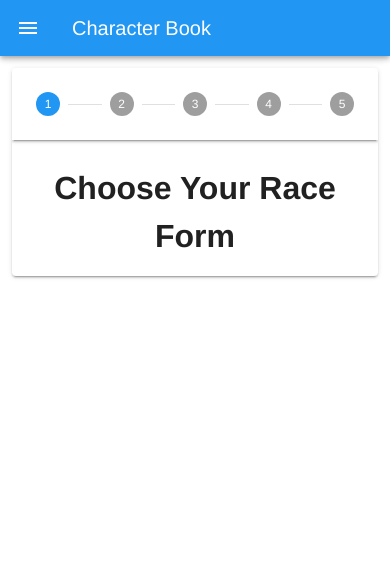
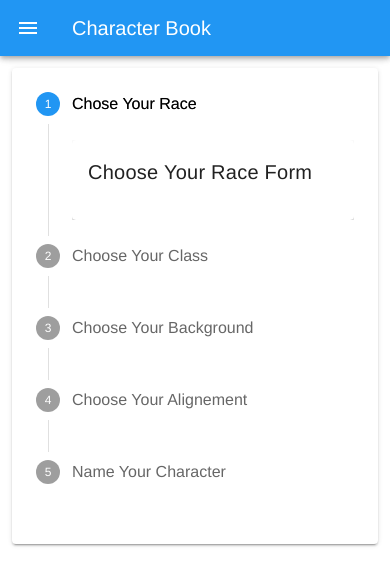
Before and after one commit to ced210/CharacterBook, a Vue app in the folder character-book/: page /#/character-creation in a window 390 px wide. Shown: the top 584 px of the page. Built offline with nearby package versions, Linux system fonts and the light colour scheme.

Commit message:
Character Creation adapt Stepper mobile

```diff
--- a/character-book/src/components/ChooseRaceForm.vue
+++ b/character-book/src/components/ChooseRaceForm.vue
@@ -1,5 +1,8 @@
 <template>
-  <div class="about">
-    <h1>Choose Your Race Form</h1>
-  </div>
+  <v-card>
+    <v-card-title>Choose Your Race Form</v-card-title>
+    <v-card-text>
+      <v-form> </v-form>
+    </v-card-text>
+  </v-card>
 </template>
--- a/character-book/src/views/CharacterCreation.vue
+++ b/character-book/src/views/CharacterCreation.vue
@@ -1,6 +1,10 @@
 <template>
-  <v-stepper non-linear>
-    <v-stepper-header>
+  <v-stepper
+    v-model="step"
+    non-linear
+    :vertical="$vuetify.breakpoint.smAndDown"
+  >
+    <v-stepper-header v-if="!$vuetify.breakpoint.smAndDown">
       <v-stepper-step editable step="1">
         Chose Your Race
       </v-stepper-step>
@@ -21,6 +25,10 @@
         Name Your Character
       </v-stepper-step>
     </v-stepper-header>
+    <div v-else>
+      <v-stepper-step editable step="1">
+        Chose Your Race
+      </v-stepper-step>
       <v-stepper-content step="1">
         <choose-race-form
           @save="
@@ -30,6 +38,70 @@
           "
         />
       </v-stepper-content>
+      <v-stepper-step editable step="2">
+        Choose Your Class
+      </v-stepper-step>
+      <v-stepper-content step="2">
+        <v-card>
+          <v-card-title>Choose Your Class</v-card-title>
+        </v-card>
+      </v-stepper-content>
+      <v-stepper-step editable step="3">
+        Choose Your Background
+      </v-stepper-step>
+      <v-stepper-content step="3">
+        <v-card>
+          <v-card-title>Choose Your Background</v-card-title>
+        </v-card>
+      </v-stepper-content>
+      <v-stepper-step step="4" editable>
+        Choose Your Alignement
+      </v-stepper-step>
+      <v-stepper-content step="4">
+        <v-card>
+          <v-card-title>Choose Your Alignement</v-card-title>
+        </v-card>
+      </v-stepper-content>
+      <v-stepper-step step="5" editable>
+        Name Your Character
+      </v-stepper-step>
+      <v-stepper-content step="5">
+        <v-card>
+          <v-card-title>Name Your Character</v-card-title>
+        </v-card>
+      </v-stepper-content>
+    </div>
+    <v-stepper-items v-if="!$vuetify.breakpoint.smAndDown">
+      <v-stepper-content step="1">
+        <choose-race-form
+          @save="
+            () => {
+              console.log('oh hi mark');
+            }
+          "
+        />
+      </v-stepper-content>
+      <v-stepper-content step="2">
+        <v-card>
+          <v-card-title>Choose Your Class</v-card-title>
+        </v-card>
+      </v-stepper-content>
+      <v-stepper-content step="3">
+        <v-card>
+          <v-card-title>Choose Your Background</v-card-title>
+        </v-card>
+      </v-stepper-content>
+      <v-stepper-content step="4">
+        <v-card>
+          <v-card-title>Choose Your Alignement</v-card-title>
+        </v-card>
+      </v-stepper-content>
+      <v-stepper-content step="5">
+        <v-card>
+          <v-card-title>Name Your Character</v-card-title>
+        </v-card>
+      </v-stepper-content>
+    </v-stepper-items>
   </v-stepper>
 </template>
 <script>
@@ -41,7 +113,9 @@ export default {
   },
   name: "CharacterCreation",
   data() {
-    return {};
+    return {
+      step: 1,
+    };
   },
 };
 </script>
```
Lines whose indentation alone changed are shown as unchanged.
